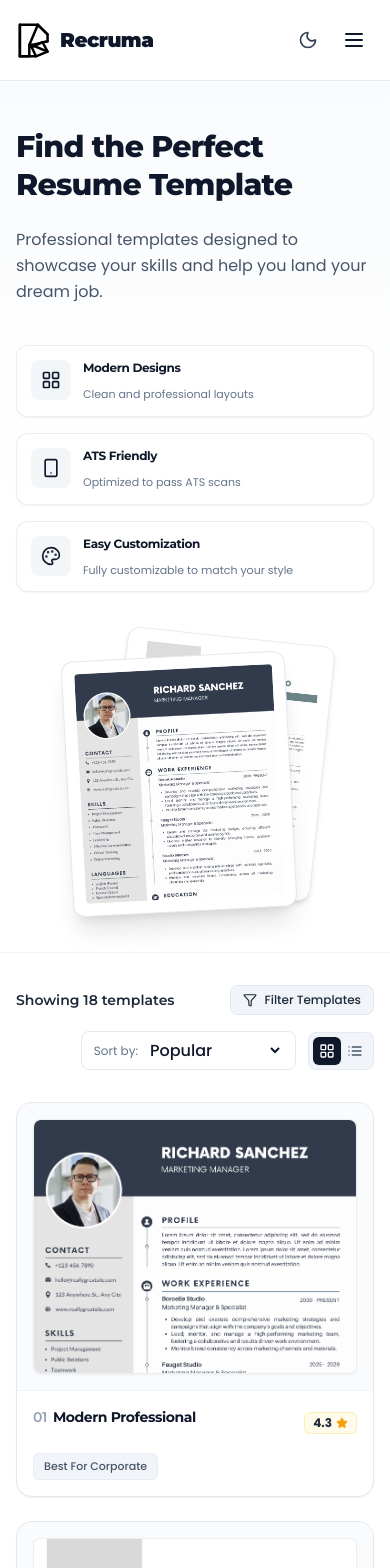
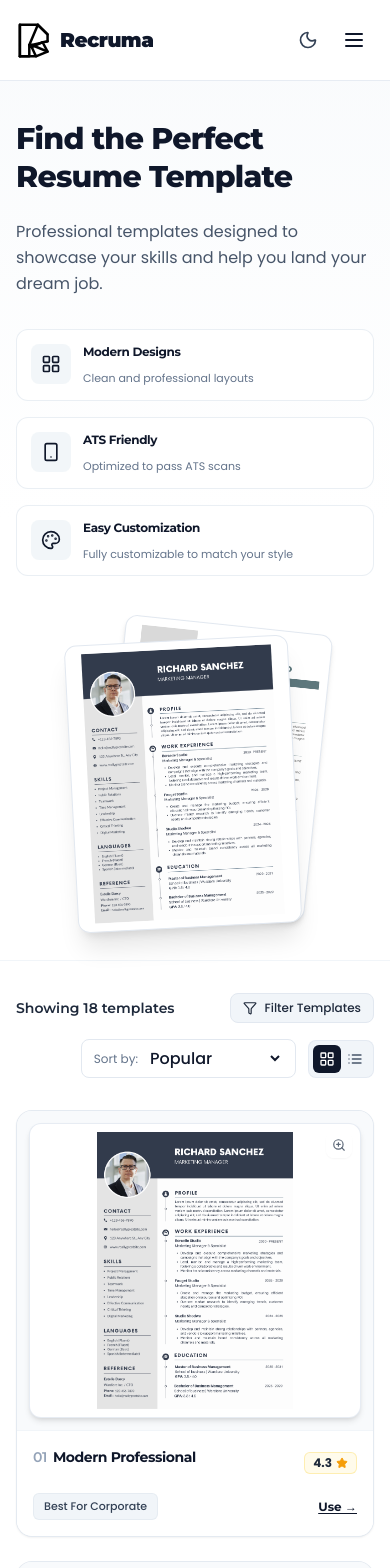
Before and after one commit to KhawajaIdrees/Recruma, a Next.js app: page /templates in a window 390 px wide. Shown: the top 1568 px of the page. Built offline with nearby package versions, Linux system fonts and the light colour scheme.

Commit message:
clear images of templates on template page and mobile layout fixed

```diff
--- a/src/app/templates/page.tsx
+++ b/src/app/templates/page.tsx
@@ -19,7 +19,8 @@ import {
   X,
   ArrowDown,
   FileText,
-  Check
+  Eye,
+  ZoomIn
 } from "lucide-react";
 import Link from "next/link";
 
@@ -266,12 +267,15 @@ export default function TemplatesPage() {
   const [viewMode, setViewMode] = useState<"grid" | "list">("grid");
   const [visibleCount, setVisibleCount] = useState<number>(6);
 
+  // High-Res Lightbox Modal State
+  const [previewTemplate, setPreviewTemplate] = useState<TemplateItem | null>(null);
+
   // Accordion Expand/Collapse States for Sidebar
   const [isCategoryOpen, setIsCategoryOpen] = useState<boolean>(true);
   const [isExpOpen, setIsExpOpen] = useState<boolean>(true);
   const [isIndustryOpen, setIsIndustryOpen] = useState<boolean>(true);
 
-  // Mobile Filter Drawer / Toggle state
+  // Mobile Filter Drawer State
   const [isMobileFilterOpen, setIsMobileFilterOpen] = useState<boolean>(false);
 
   const handleUseTemplate = (templateNumber: number) => {
@@ -331,7 +335,6 @@ export default function TemplatesPage() {
       if (sortBy === "Newest") {
         return b.id - a.id;
       }
-      // Default: Popular (id order)
       return a.id - b.id;
     });
   }, [selectedCategory, selectedExpLevels, selectedIndustry, sortBy]);
@@ -352,8 +355,9 @@ export default function TemplatesPage() {
     <>
       <Navbar />
       <main className="min-h-screen pt-20 bg-white font-poppins">
+
         {/* HERO SECTION */}
-        <section className="bg-gradient-to-b from-slate-50/80 via-white to-white py-12 sm:py-16 border-b border-slate-100">
+        <section className="bg-gradient-to-b from-slate-50/80 via-white to-white py-10 sm:py-16 border-b border-slate-100">
           <div className="max-w-7xl mx-auto px-4 sm:px-6 lg:px-8">
             <div className="grid grid-cols-1 lg:grid-cols-12 gap-8 lg:gap-12 items-center">
 
@@ -369,9 +373,9 @@ export default function TemplatesPage() {
                 </p>
 
                 {/* Feature Cards Row */}
-                <div className="grid grid-cols-1 sm:grid-cols-3 gap-4 pt-4">
+                <div className="grid grid-cols-1 sm:grid-cols-3 gap-4 pt-2">
                   {/* Feature 1 */}
-                  <div className="flex items-start space-x-3 bg-white p-3.5 rounded-xl border border-slate-200/70 shadow-sm">
+                  <div className="flex items-start space-x-3 bg-white p-3.5 rounded-xl border border-slate-200/70 shadow-xs">
                     <div className="p-2.5 bg-slate-100/90 rounded-lg text-slate-900 shrink-0">
                       <LayoutGrid className="w-5 h-5" />
                     </div>
@@ -382,7 +386,7 @@ export default function TemplatesPage() {
                   </div>
 
                   {/* Feature 2 */}
-                  <div className="flex items-start space-x-3 bg-white p-3.5 rounded-xl border border-slate-200/70 shadow-sm">
+                  <div className="flex items-start space-x-3 bg-white p-3.5 rounded-xl border border-slate-200/70 shadow-xs">
                     <div className="p-2.5 bg-slate-100/90 rounded-lg text-slate-900 shrink-0">
                       <Smartphone className="w-5 h-5" />
                     </div>
@@ -393,7 +397,7 @@ export default function TemplatesPage() {
                   </div>
 
                   {/* Feature 3 */}
-                  <div className="flex items-start space-x-3 bg-white p-3.5 rounded-xl border border-slate-200/70 shadow-sm">
+                  <div className="flex items-start space-x-3 bg-white p-3.5 rounded-xl border border-slate-200/70 shadow-xs">
                     <div className="p-2.5 bg-slate-100/90 rounded-lg text-slate-900 shrink-0">
                       <Palette className="w-5 h-5" />
                     </div>
@@ -410,30 +414,30 @@ export default function TemplatesPage() {
                 {/* Dot background pattern */}
                 <div className="absolute -top-6 -right-6 w-32 h-32 opacity-20 pointer-events-none hidden sm:block">
                   <svg width="120" height="120" fill="none" viewBox="0 0 120 120">
-                    <pattern id="dot-pattern" x="0" y="0" width="16" height="16" patternUnits="userSpaceOnUse">
+                    <pattern id="dot-pattern-hero" x="0" y="0" width="16" height="16" patternUnits="userSpaceOnUse">
                       <circle cx="2" cy="2" r="2" className="text-slate-400" fill="currentColor" />
                     </pattern>
-                    <rect width="120" height="120" fill="url(#dot-pattern)" />
+                    <rect width="120" height="120" fill="url(#dot-pattern-hero)" />
                   </svg>
                 </div>
 
                 {/* Overlapping Resume Cards Mockup */}
-                <div className="relative w-full max-w-sm sm:max-w-md h-64 sm:h-80 flex items-center justify-center">
+                <div className="relative w-full max-w-xs sm:max-w-md h-72 sm:h-80 flex items-center justify-center">
                   {/* Background Resume Card */}
-                  <div className="absolute transform translate-x-6 -translate-y-3 rotate-6 w-52 sm:w-64 h-64 sm:h-80 bg-white rounded-xl shadow-md border border-slate-200/80 p-3 overflow-hidden transition-transform hover:rotate-3 duration-300">
+                  <div className="absolute transform translate-x-5 -translate-y-2 rotate-6 w-52 sm:w-64 h-72 sm:h-80 bg-white rounded-xl shadow-md border border-slate-200 p-2 overflow-hidden">
                     <img
                       src="/template2.png"
-                      alt="Resume Background Preview"
-                      className="w-full h-full object-cover object-top opacity-90 rounded"
+                      alt="Resume Preview Background"
+                      className="w-full h-full object-contain object-top rounded"
                     />
                   </div>
 
                   {/* Foreground Resume Card */}
-                  <div className="absolute transform -translate-x-4 translate-y-2 -rotate-3 w-56 sm:w-68 h-64 sm:h-80 bg-white rounded-xl shadow-xl border border-slate-200 p-3 overflow-hidden transition-transform hover:rotate-0 duration-300 z-10">
+                  <div className="absolute transform -translate-x-3 translate-y-2 -rotate-3 w-56 sm:w-68 h-72 sm:h-80 bg-white rounded-xl shadow-xl border border-slate-200 p-2 overflow-hidden z-10">
                     <img
                       src="/template1.png"
                       alt="Resume Preview Main"
-                      className="w-full h-full object-cover object-top rounded"
+                      className="w-full h-full object-contain object-top rounded"
                     />
                   </div>
                 </div>
@@ -485,7 +489,7 @@ export default function TemplatesPage() {
                   aria-label="Grid View"
                   className={`p-1.5 rounded-md transition-colors ${
                     viewMode === "grid"
-                      ? "bg-slate-900 text-white shadow-sm"
+                      ? "bg-slate-900 text-white shadow-xs"
                       : "text-slate-600 hover:text-slate-900"
                   }`}
                 >
@@ -496,7 +500,7 @@ export default function TemplatesPage() {
                   aria-label="List View"
                   className={`p-1.5 rounded-md transition-colors ${
                     viewMode === "list"
-                      ? "bg-slate-900 text-white shadow-sm"
+                      ? "bg-slate-900 text-white shadow-xs"
                       : "text-slate-600 hover:text-slate-900"
                   }`}
                 >
@@ -556,7 +560,7 @@ export default function TemplatesPage() {
                           }}
                           className={`w-full flex items-center justify-between px-3 py-2 rounded-lg text-xs sm:text-sm transition-all ${
                             isSelected
-                              ? "bg-slate-900 text-white font-medium shadow-sm"
+                              ? "bg-slate-900 text-white font-medium shadow-xs"
                               : "text-slate-600 hover:bg-slate-100/80 hover:text-slate-900 font-normal"
                           }`}
                         >
@@ -680,41 +684,65 @@ export default function TemplatesPage() {
                   </button>
                 </div>
               ) : viewMode === "grid" ? (
-                /* GRID VIEW (3 Columns on Desktop) */
+                /* GRID VIEW (Full Crisp Template Image Container with object-contain) */
                 <div className="grid grid-cols-1 sm:grid-cols-2 lg:grid-cols-3 gap-6">
                   {displayedTemplates.map((template) => (
                     <div
                       key={template.id}
-                      className="group bg-white rounded-2xl border border-slate-200 hover:border-slate-300 shadow-sm hover:shadow-xl transition-all duration-300 overflow-hidden flex flex-col justify-between"
+                      className="group bg-white rounded-2xl border border-slate-200/90 hover:border-slate-400 shadow-sm hover:shadow-2xl transition-all duration-300 overflow-hidden flex flex-col justify-between"
                     >
-                      {/* Image Preview Box */}
-                      <div className="bg-slate-50/70 p-4 relative border-b border-slate-100 flex justify-center items-center h-72 sm:h-80 overflow-hidden">
-                        <div className="w-full h-full bg-white rounded-lg shadow-sm border border-slate-200/70 overflow-hidden flex items-center justify-center relative">
+                      {/* Image Preview Box (Full Template Displayed with aspect ratio & object-contain) */}
+                      <div
+                        onClick={() => setPreviewTemplate(template)}
+                        className="bg-slate-50 p-3 sm:p-4 relative border-b border-slate-100 flex items-center justify-center h-80 sm:h-96 lg:h-[26rem] overflow-hidden cursor-pointer"
+                      >
+                        <div className="w-full h-full bg-white rounded-xl shadow-md border border-slate-200/80 p-2 overflow-hidden flex items-center justify-center relative group/img">
                           <img
                             src={template.image}
                             alt={template.name}
-                            className="w-full h-full object-cover object-top group-hover:scale-105 transition-transform duration-500"
-                            loading="lazy"
+                            className="w-full h-full object-contain object-top group-hover/img:scale-105 transition-transform duration-500"
+                            loading="eager"
                             onError={(e) => {
                               (e.target as HTMLImageElement).src = '/template1.png';
                             }}
                           />
-                        </div>
 
-                        {/* Hover Overlay Button */}
-                        <div className="absolute inset-0 bg-black/40 opacity-0 group-hover:opacity-100 transition-opacity duration-300 flex items-center justify-center p-4">
-                          <button
-                            onClick={() => handleUseTemplate(template.id)}
-                            className="bg-slate-900 hover:bg-slate-800 text-white font-medium px-5 py-2.5 rounded-xl shadow-lg transform translate-y-2 group-hover:translate-y-0 transition-all duration-300 flex items-center space-x-2 text-sm"
-                          >
-                            <span>Use Template</span>
-                            <ArrowRight className="w-4 h-4" />
-                          </button>
+                          {/* Hover Overlay with Preview & Use Actions */}
+                          <div className="absolute inset-0 bg-slate-900/50 opacity-0 group-hover/img:opacity-100 transition-opacity duration-300 flex flex-col items-center justify-center gap-2.5 p-4 backdrop-blur-[2px]">
+                            <button
+                              type="button"
+                              onClick={(e) => {
+                                e.stopPropagation();
+                                setPreviewTemplate(template);
+                              }}
+                              className="w-full max-w-[160px] bg-white text-slate-900 text-xs font-bold py-2.5 px-4 rounded-xl shadow-lg hover:bg-slate-100 transition-all flex items-center justify-center gap-2 font-montserrat"
+                            >
+                              <Eye className="w-4 h-4 text-slate-800" />
+                              <span>Preview Full</span>
+                            </button>
+
+                            <button
+                              type="button"
+                              onClick={(e) => {
+                                e.stopPropagation();
+                                handleUseTemplate(template.id);
+                              }}
+                              className="w-full max-w-[160px] bg-slate-900 text-white text-xs font-bold py-2.5 px-4 rounded-xl shadow-lg hover:bg-slate-800 transition-all flex items-center justify-center gap-2 font-montserrat"
+                            >
+                              <Download className="w-4 h-4" />
+                              <span>Use Template</span>
+                            </button>
+                          </div>
+
+                          {/* Zoom Badge Icon */}
+                          <div className="absolute top-2 right-2 bg-white/90 backdrop-blur-sm p-1.5 rounded-lg text-slate-700 shadow-sm opacity-80 group-hover/img:opacity-0 transition-opacity">
+                            <ZoomIn className="w-3.5 h-3.5" />
+                          </div>
                         </div>
                       </div>
 
-                      {/* Card Content Footer */}
-                      <div className="p-4 sm:p-5 flex-1 flex flex-col justify-between">
+                      {/* Card Details Footer */}
+                      <div className="p-4 sm:p-5 flex-1 flex flex-col justify-between bg-white">
                         <div>
                           {/* Title & Rating */}
                           <div className="flex items-center justify-between gap-2 mb-1.5">
@@ -729,11 +757,18 @@ export default function TemplatesPage() {
                           </div>
                         </div>
 
-                        {/* Tag Pill */}
-                        <div className="pt-2">
-                          <span className="inline-block bg-slate-100 text-slate-600 text-[11px] font-medium px-2.5 py-1 rounded-md border border-slate-200/60">
+                        {/* Tag Pill & Mobile Action Button */}
+                        <div className="pt-2 flex items-center justify-between">
+                          <span className="inline-block bg-slate-100 text-slate-700 text-[11px] font-medium px-2.5 py-1 rounded-md border border-slate-200/70">
                             {template.tag}
                           </span>
+
+                          <button
+                            onClick={() => handleUseTemplate(template.id)}
+                            className="sm:hidden text-xs font-bold text-slate-900 hover:text-slate-700 underline underline-offset-2 font-montserrat"
+                          >
+                            Use →
+                          </button>
                         </div>
                       </div>
                     </div>
@@ -747,11 +782,14 @@ export default function TemplatesPage() {
                       key={template.id}
                       className="group bg-white rounded-2xl border border-slate-200 hover:border-slate-300 shadow-sm hover:shadow-lg transition-all duration-300 p-4 flex flex-col sm:flex-row items-center gap-6"
                     >
-                      <div className="w-full sm:w-44 h-48 bg-slate-50 rounded-xl overflow-hidden border border-slate-200 shrink-0 relative">
+                      <div
+                        onClick={() => setPreviewTemplate(template)}
+                        className="w-full sm:w-48 h-64 bg-slate-50 rounded-xl overflow-hidden border border-slate-200 p-2 shrink-0 relative cursor-pointer flex items-center justify-center"
+                      >
                         <img
                           src={template.image}
                           alt={template.name}
-                          className="w-full h-full object-cover object-top group-hover:scale-105 transition-transform duration-300"
+                          className="w-full h-full object-contain object-top group-hover:scale-105 transition-transform duration-300"
                         />
                       </div>
                       <div className="flex-1 space-y-2 text-left w-full">
@@ -777,10 +815,17 @@ export default function TemplatesPage() {
                           </span>
                         </div>
                       </div>
-                      <div className="w-full sm:w-auto shrink-0 pt-2 sm:pt-0">
+                      <div className="w-full sm:w-auto shrink-0 pt-2 sm:pt-0 flex flex-row sm:flex-col gap-2">
+                        <button
+                          onClick={() => setPreviewTemplate(template)}
+                          className="flex-1 sm:flex-none border border-slate-300 text-slate-800 font-medium px-4 py-2 rounded-xl text-xs sm:text-sm hover:bg-slate-50 transition-all flex items-center justify-center gap-1.5"
+                        >
+                          <Eye className="w-4 h-4" />
+                          <span>Preview</span>
+                        </button>
                         <button
                           onClick={() => handleUseTemplate(template.id)}
-                          className="w-full sm:w-auto bg-slate-900 hover:bg-slate-800 text-white font-medium px-5 py-2.5 rounded-xl shadow-md transition-all text-sm flex items-center justify-center space-x-2"
+                          className="flex-1 sm:flex-none bg-slate-900 hover:bg-slate-800 text-white font-medium px-5 py-2.5 rounded-xl shadow-md transition-all text-xs sm:text-sm flex items-center justify-center space-x-2 font-montserrat"
                         >
                           <span>Use Template</span>
                           <ArrowRight className="w-4 h-4" />
@@ -796,7 +841,7 @@ export default function TemplatesPage() {
                 <div className="pt-6 text-center">
                   <button
                     onClick={() => setVisibleCount((prev) => Math.min(prev + 6, filteredTemplates.length))}
-                    className="inline-flex items-center justify-center space-x-2 bg-slate-100 hover:bg-slate-200 text-slate-800 font-semibold px-6 py-3 rounded-xl border border-slate-200/80 transition-all text-sm shadow-xs cursor-pointer"
+                    className="inline-flex items-center justify-center space-x-2 bg-slate-100 hover:bg-slate-200 text-slate-800 font-semibold px-6 py-3 rounded-xl border border-slate-200/80 transition-all text-sm shadow-xs cursor-pointer font-montserrat"
                   >
                     <span>Load More Templates</span>
                     <ArrowDown className="w-4 h-4 text-slate-600" />
@@ -835,6 +880,91 @@ export default function TemplatesPage() {
 
         </section>
       </main>
+
+      {/* CRYSTAL CLEAR HIGH-RES LIGHTBOX MODAL */}
+      {previewTemplate && (
+        <div
+          className="fixed inset-0 z-50 bg-slate-950/80 backdrop-blur-md flex items-center justify-center p-3 sm:p-6 overflow-hidden"
+          onClick={() => setPreviewTemplate(null)}
+        >
+          <div
+            className="bg-white rounded-3xl max-w-4xl w-full max-h-[94vh] flex flex-col shadow-2xl border border-slate-200 overflow-hidden relative animate-scale-in"
+            onClick={(e) => e.stopPropagation()}
+          >
+            {/* Modal Header */}
+            <div className="px-5 py-4 border-b border-slate-200 flex items-center justify-between bg-white shrink-0">
+              <div className="flex items-center gap-3">
+                <div className="p-2 bg-slate-100 rounded-xl text-slate-800">
+                  <FileText className="w-5 h-5" />
+                </div>
+                <div>
+                  <h3 className="text-base sm:text-lg font-extrabold text-slate-900 font-montserrat">
+                    {previewTemplate.numberStr} {previewTemplate.name}
+                  </h3>
+                  <p className="text-xs text-slate-500 font-poppins">
+                    Full High-Resolution Resume Preview
+                  </p>
+                </div>
+              </div>
+
+              <div className="flex items-center gap-2 sm:gap-3">
+                <button
+                  onClick={() => handleUseTemplate(previewTemplate.id)}
+                  className="bg-[#0f172a] text-white px-4 sm:px-5 py-2 sm:py-2.5 rounded-xl text-xs sm:text-sm font-bold hover:bg-slate-800 transition-colors flex items-center justify-center font-montserrat shadow-sm"
+                >
+                  <span>Use Template</span>
+                </button>
+
+                <button
+                  onClick={() => setPreviewTemplate(null)}
+                  className="p-2 text-slate-500 hover:text-slate-900 hover:bg-slate-100 rounded-xl transition-colors"
+                  aria-label="Close preview"
+                >
+                  <X className="w-6 h-6" />
+                </button>
+              </div>
+            </div>
+
+            {/* Modal Image Body (Fits whole template cleanly on screen) */}
+            <div className="p-3 sm:p-6 flex items-center justify-center bg-slate-100/60 flex-1 overflow-auto min-h-0">
+              <div className="bg-white p-2 rounded-2xl shadow-xl border border-slate-200 h-full max-h-[75vh] flex items-center justify-center">
+                <img
+                  src={previewTemplate.image}
+                  alt={previewTemplate.name}
+                  className="h-full w-auto max-h-[72vh] object-contain rounded-xl shadow-xs"
+                />
+              </div>
+            </div>
+
+            {/* Modal Footer */}
+            <div className="px-5 py-3 bg-slate-50 border-t border-slate-200 flex items-center justify-between shrink-0 text-xs text-slate-600">
+              <span className="hidden sm:inline">ATS-Friendly & Fully Customizable</span>
+              <div className="flex items-center gap-2 w-full sm:w-auto justify-between sm:justify-end">
+                <button
+                  onClick={() => {
+                    const prevIdx = (previewTemplate.id - 2 + TEMPLATES_DATA.length) % TEMPLATES_DATA.length;
+                    setPreviewTemplate(TEMPLATES_DATA[prevIdx]);
+                  }}
+                  className="px-3 py-1.5 border border-slate-300 rounded-lg hover:bg-white transition-colors"
+                >
+                  ← Previous
+                </button>
+                <button
+                  onClick={() => {
+                    const nextIdx = previewTemplate.id % TEMPLATES_DATA.length;
+                    setPreviewTemplate(TEMPLATES_DATA[nextIdx]);
+                  }}
+                  className="px-3 py-1.5 border border-slate-300 rounded-lg hover:bg-white transition-colors"
+                >
+                  Next →
+                </button>
+              </div>
+            </div>
+
+          </div>
+        </div>
+      )}
+
       <Footer />
     </>
   );
```
